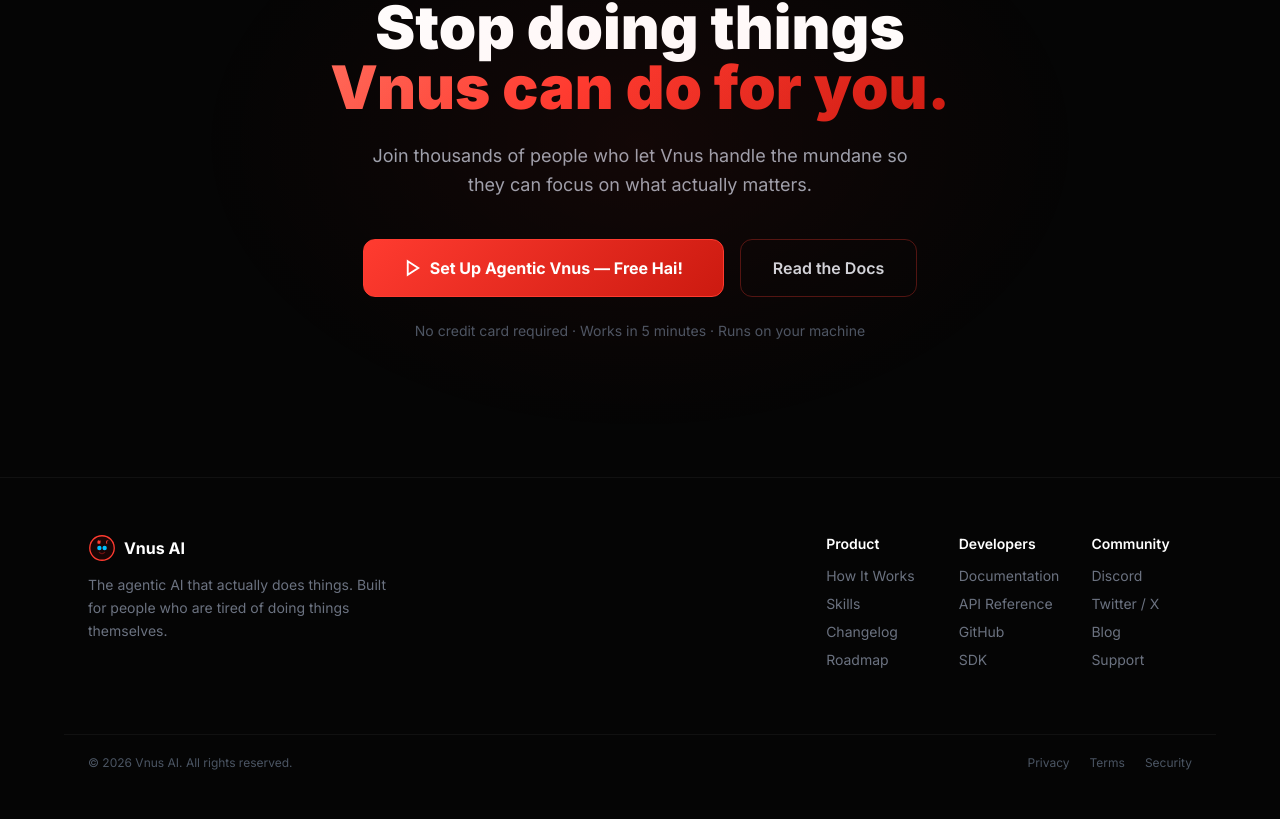
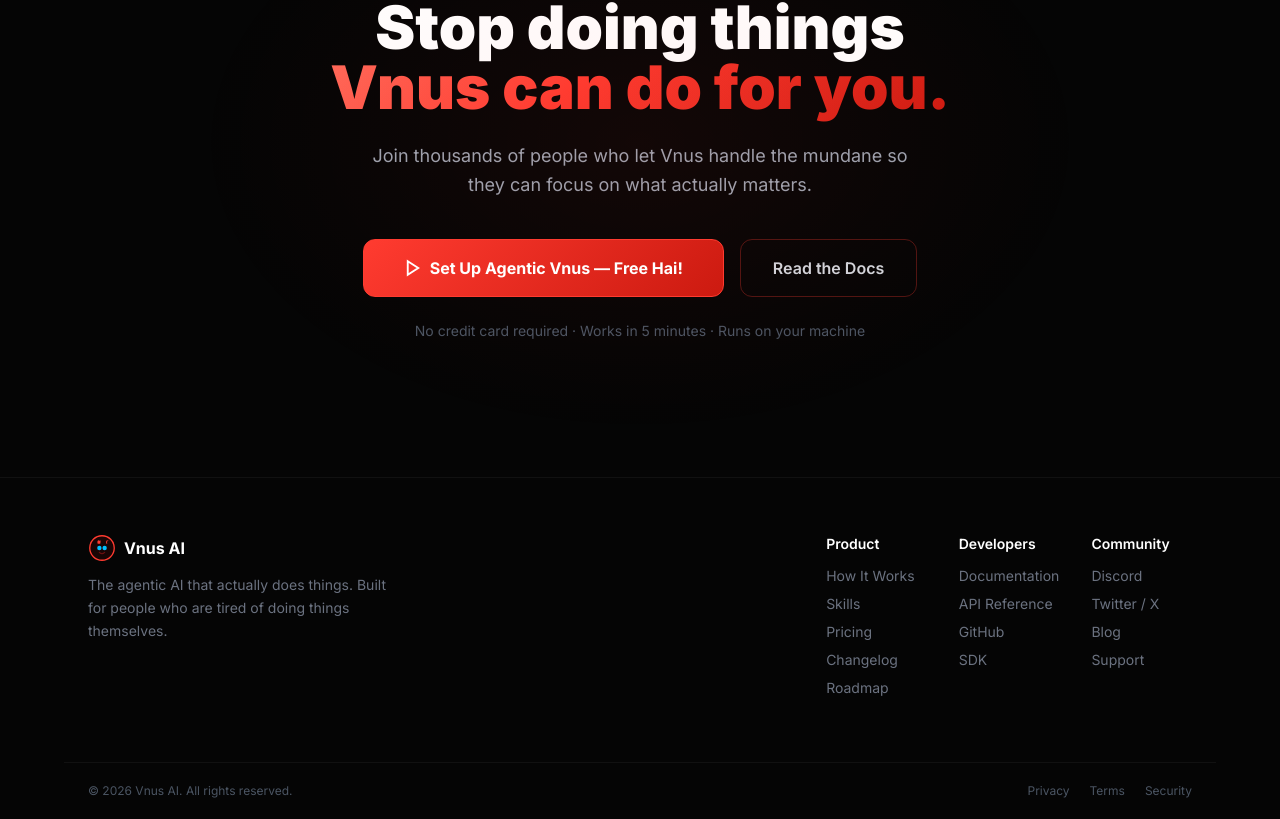
Before and after one commit to princetnwr723-cloud/agentic-vnus-, a Next.js app: page / in a window 1280 px wide. Shown: the part 6569-7388 px from the top of the page. Before the commit the page ends 7360 px from the top, so only its background shows below. Built offline with nearby package versions, Linux system fonts and the light colour scheme; no server answers.

Commit message:
Update Footer.tsx

```diff
--- a/components/Footer.tsx
+++ b/components/Footer.tsx
@@ -2,6 +2,7 @@ export default function Footer() {
   return (
     <footer className="relative z-10 border-t border-white/5 mt-10">
       <div className="max-w-6xl mx-auto px-6 py-14 flex flex-col md:flex-row items-start justify-between gap-10">
+
         {/* Brand */}
         <div className="max-w-xs">
           <div className="flex items-center gap-2 mb-3">
@@ -25,16 +26,30 @@ export default function Footer() {
         <div className="grid grid-cols-2 sm:grid-cols-3 gap-8 text-sm">
           <div>
             <p className="text-white font-semibold mb-3">Product</p>
-            {["How It Works", "Skills", "Changelog", "Roadmap"].map((l) => (
-              <a key={l} href="#" className="block text-gray-500 hover:text-white mb-2 transition-colors">{l}</a>
+            {[
+              { label: "How It Works", href: "#how-it-works" },
+              { label: "Skills",       href: "#skills" },
+              { label: "Pricing",      href: "#pricing" },
+              { label: "Changelog",    href: "#" },
+              { label: "Roadmap",      href: "#" },
+            ].map((l) => (
+              <a
+                key={l.label}
+                href={l.href}
+                className="block text-gray-500 hover:text-white mb-2 transition-colors"
+              >
+                {l.label}
+              </a>
             ))}
           </div>
+
           <div>
             <p className="text-white font-semibold mb-3">Developers</p>
             {["Documentation", "API Reference", "GitHub", "SDK"].map((l) => (
               <a key={l} href="#" className="block text-gray-500 hover:text-white mb-2 transition-colors">{l}</a>
             ))}
           </div>
+
           <div>
             <p className="text-white font-semibold mb-3">Community</p>
             {["Discord", "Twitter / X", "Blog", "Support"].map((l) => (
@@ -44,6 +59,7 @@ export default function Footer() {
         </div>
       </div>
 
+      {/* Bottom bar */}
       <div className="border-t border-white/5 max-w-6xl mx-auto px-6 py-5 flex flex-col sm:flex-row items-center justify-between gap-3">
         <p className="text-gray-600 text-xs">© 2026 Vnus AI. All rights reserved.</p>
         <div className="flex items-center gap-5">
```
